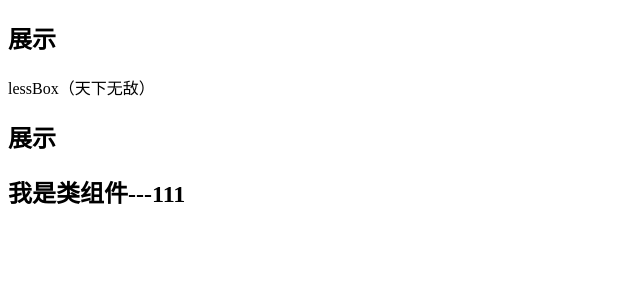
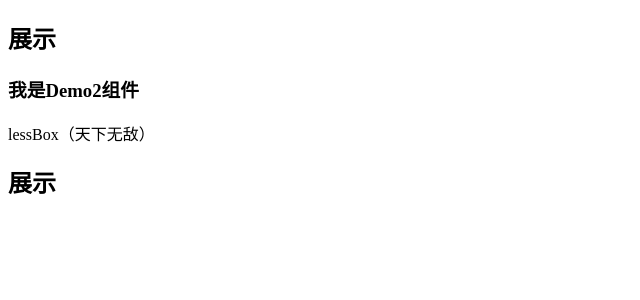
Before and after one commit to JeromeD3/react-webpack-template, a React app: page / in a window 1280 px wide. Shown: the top 300 px of the page, without its empty margins (0-640 px from the left). Built offline with nearby package versions, Linux system fonts and the light colour scheme.

Commit message:
chore: 无关紧要的更新

```diff
--- a/src/App.tsx
+++ b/src/App.tsx
@@ -1,8 +1,7 @@
+import { Suspense, useState } from 'react'
 import lessStyles from '@/app.less'
-import ClassComp from '@/components/Class'
+// import ClassComp from '@/components/Class'
 import { Demo1, Demo2 } from '@/components'
-
-import { lazy, Suspense, useState } from 'react'
 
 import LazyWrapper from '@/components/Lazy2'
 
@@ -17,17 +16,18 @@ function App() {
   return (
     <div>
       <Demo1 />
-      <div className={lessStyles['lessBox']}>
-        <div className={lessStyles['box']}>lessBox（天下无敌）</div>
+      <Demo2 />
+      <div className={lessStyles.lessBox}>
+        <div className={lessStyles.box}>lessBox（天下无敌）</div>
       </div>
       <h2 onClick={handleOnClick}>展示</h2>
       {show && (
         <Suspense fallback={<div>loading1...</div>}>
-          <LazyWrapper path="LazyDemo" />
+          <LazyWrapper path='LazyDemo' />
         </Suspense>
       )}
 
-      <ClassComp />
+      {/* <ClassComp /> */}
     </div>
   )
 }
--- a/src/components/Demo1.tsx
+++ b/src/components/Demo1.tsx
@@ -4,7 +4,7 @@ const PreFetchDemo = lazy(
   () =>
     import(
       /* webpackChunkName: "PreFetchDemo" */
-      /*webpackPrefetch: true*/
+      /* webpackPrefetch: true */
       '@/components/PreFetchDemo'
     )
 )
@@ -14,7 +14,7 @@ const PreloadDemo = lazy(
   () =>
     import(
       /* webpackChunkName: "PreloadDemo" */
-      /*webpackPreload: true*/
+      /* webpackPreload: true */
       '@/components/PreloadDemo'
     )
 )
--- a/src/components/Demo2.tsx
+++ b/src/components/Demo2.tsx
@@ -1,4 +1,5 @@
-import React from "react";
+import React from 'react'
+
 function Demo2() {
   return <h3>我是Demo2组件</h3>
 }
--- a/src/index.tsx
+++ b/src/index.tsx
@@ -5,9 +5,9 @@ import App from './App'
 // const root = document.getElementById('root');
 const root = document.querySelector('#root')
 
-console.log('NODE_ENV', process.env.NODE_ENV)
-console.log('BASE_ENV', process.env.BASE_ENV)
-console.log("process.env", process.env);
+// console.log('NODE_ENV', process.env.NODE_ENV)
+// console.log('BASE_ENV', process.env.BASE_ENV)
+// console.log('process.env', process.env)
 
 if (root) {
   createRoot(root).render(<App />)
```
